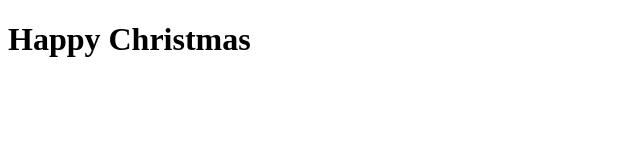
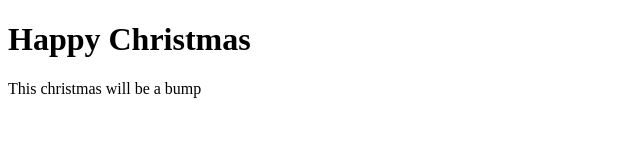
Before and after one commit to Mikelobi/working-site, a plain HTML site: page index.html in a window 1280 px wide. Shown: the whole page, without its empty margins (0-640 px from the left). Drawn offline with Linux system fonts and the light colour scheme.

Commit message:
added body content

```diff
--- a/index.html
+++ b/index.html
@@ -8,5 +8,7 @@
 </head>
 <body>
     <h1>Happy Christmas</h1>
+    <p>This christmas will be a bump</p>
+
 </body>
 </html>
```
